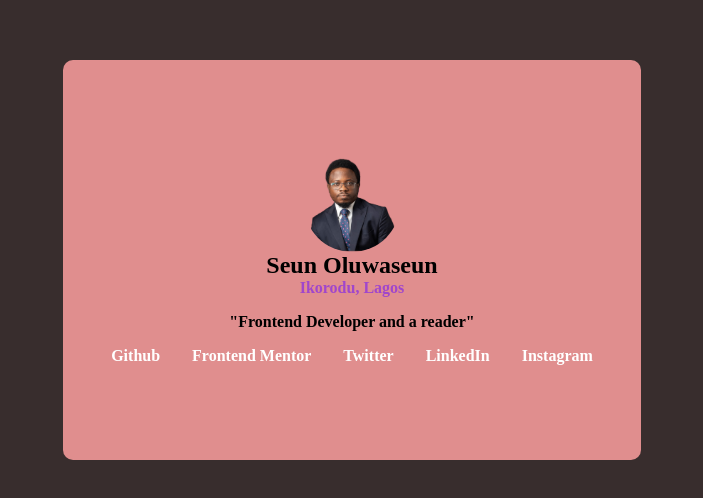
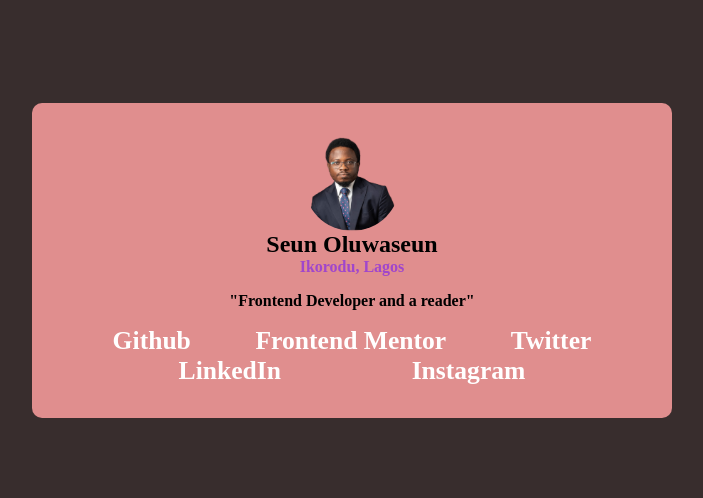
Before and after one commit to Codekazuki/frontend-mentor, a plain HTML site: page newbie/index.html in a window 1280 px wide. Shown: the part 140-638 px from the top of the page, without its empty margins (288-991 px from the left). Drawn offline with Linux system fonts and the light colour scheme.

Commit message:
hta react class

```diff
--- a/newbie/main.css
+++ b/newbie/main.css
@@ -26,7 +26,7 @@ section {
   justify-content: center;
   align-items: center;
   border-radius: 10px;
-  height: 50%;
+  max-height: 50%;
 }
 h2 {
   font-size: 1rem;
@@ -46,8 +46,10 @@ h3 {
   margin: 0 1rem;
   color: white;
   font-weight: 900;
+  font-size: clamp(1rem, 2vw, 3rem);
 }
 .links > a:hover {
   /* background-color: rgb(50, 8, 15); */
   color: rgb(196, 59, 231);
+  font-size: clamp(0.8rem, 2vw, 3rem);
 }
```
